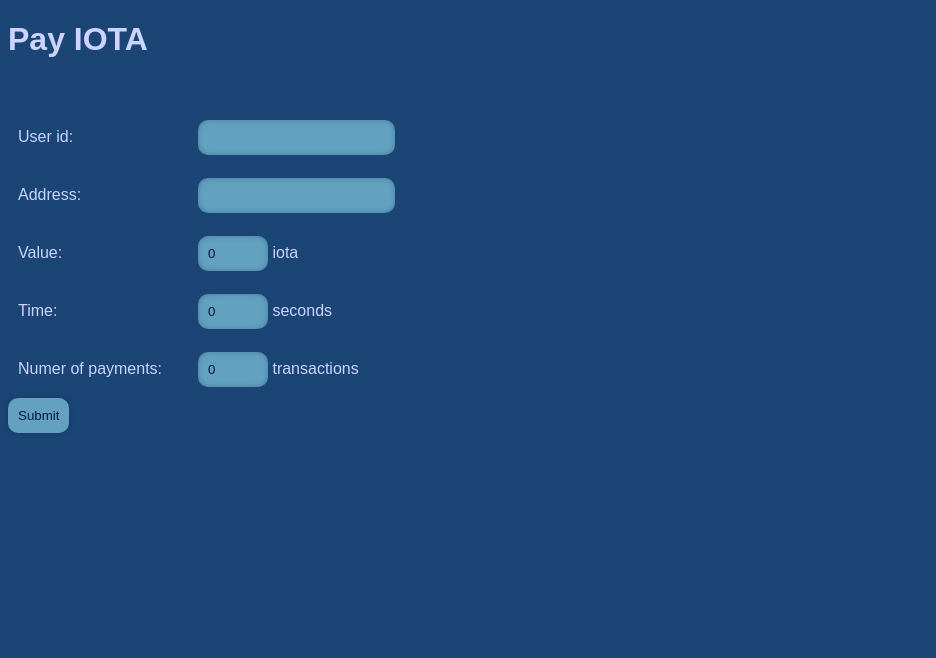
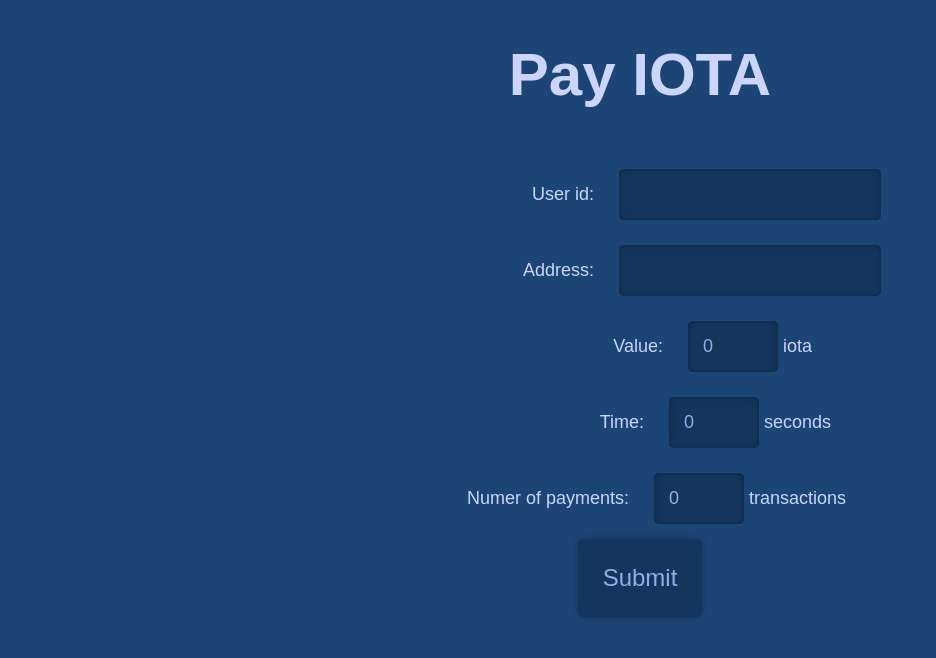
Before and after one commit to michaeljohnclancy/IOTASubstream, a Flask app: page / in a window 1280 px wide. Shown: the top 658 px of the page, without its empty margins (0-936 px from the left). Run offline with Flask 2, Linux system fonts and the light colour scheme.

Commit message:
New style

```diff
--- a/static/style.css
+++ b/static/style.css
@@ -6,25 +6,28 @@
 
 *{
 	font-family: sans-serif;
+	font-size: 18px;
 	transition: 0.5s;
 }
 
 body{
 	background-color: #1A4575;
 	color: #CCD4FF;
+	text-align: center;
 }
 
 h1{
+	font-size: 60px;
 	margin-bottom: 50px;
 }
 
 input{
-	background-color: #63A1C1;
+	background-color: #14365C;
 	border: solid 0px;
-	color: #051A38;
-	padding: 10px;
-	border-radius: 10px;
-	box-shadow: inset 0px 0px 10px -5px;
+	color: #94ADE8;
+	padding: 15px;
+	border-radius: 5px;
+	box-shadow: inset 0px 0px 10px -5px #000000;
 }
 
 /*input[type=text]{
@@ -33,28 +36,37 @@
 */
 
 input[type="number"]{
-	width: 50px;
+	width: 60px;
 }
 
 input[type="submit"], input[type="button"]{
-	box-shadow: 0px 0px 10px -5px;
+	box-shadow: 0px 0px 10px -5px #000000;
+	padding: 25px;
+	border-radius: 5px;
+	font-size: 24px;
 }
 
 input:hover{
-	border-color: #04CFD7;
-	background-color: #D7FEFF;
-	border-radius: 5px;
-	box-shadow: 0px 0px 20px -10px;
+	/*color: #00FFC7;*/
+	color: #A4F5E5;
+	background-color: #193C63;
+	/*box-shadow: 0px 0px 20px -10px;*/
+}
+
+input:focus{
+	background-color: #112D4D;
+	color: #ABDBFF;
 }
 
 label{
 	display: inline-block;
+	text-align: right;
 	width: 170px;
-	margin: 10px;
-	margin-bottom: 20px;
-	margin-top: 20px;
+	margin: 25px;
+	margin-bottom: 30px;
 }
 
 main{
 	margin: auto;
+
 }
```
